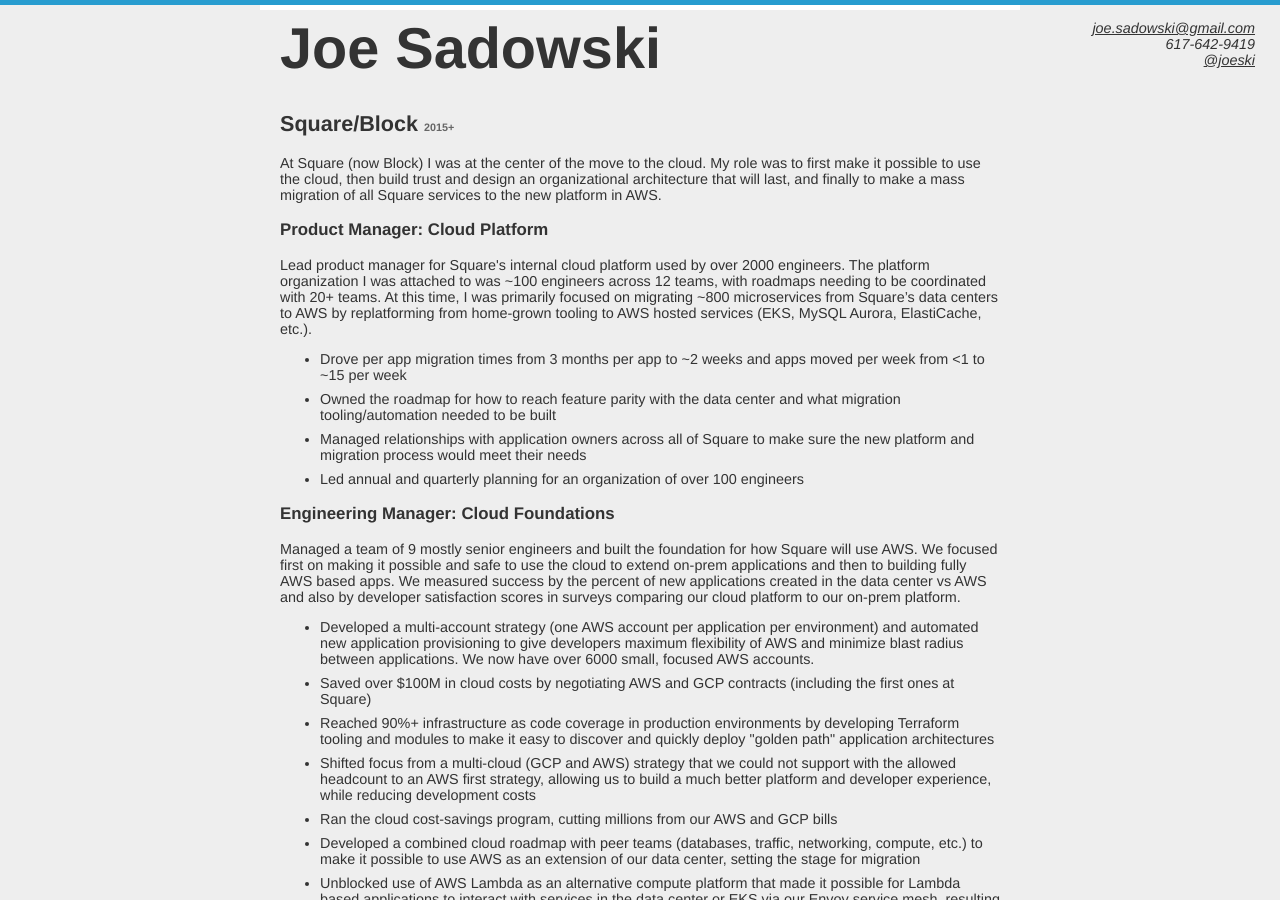
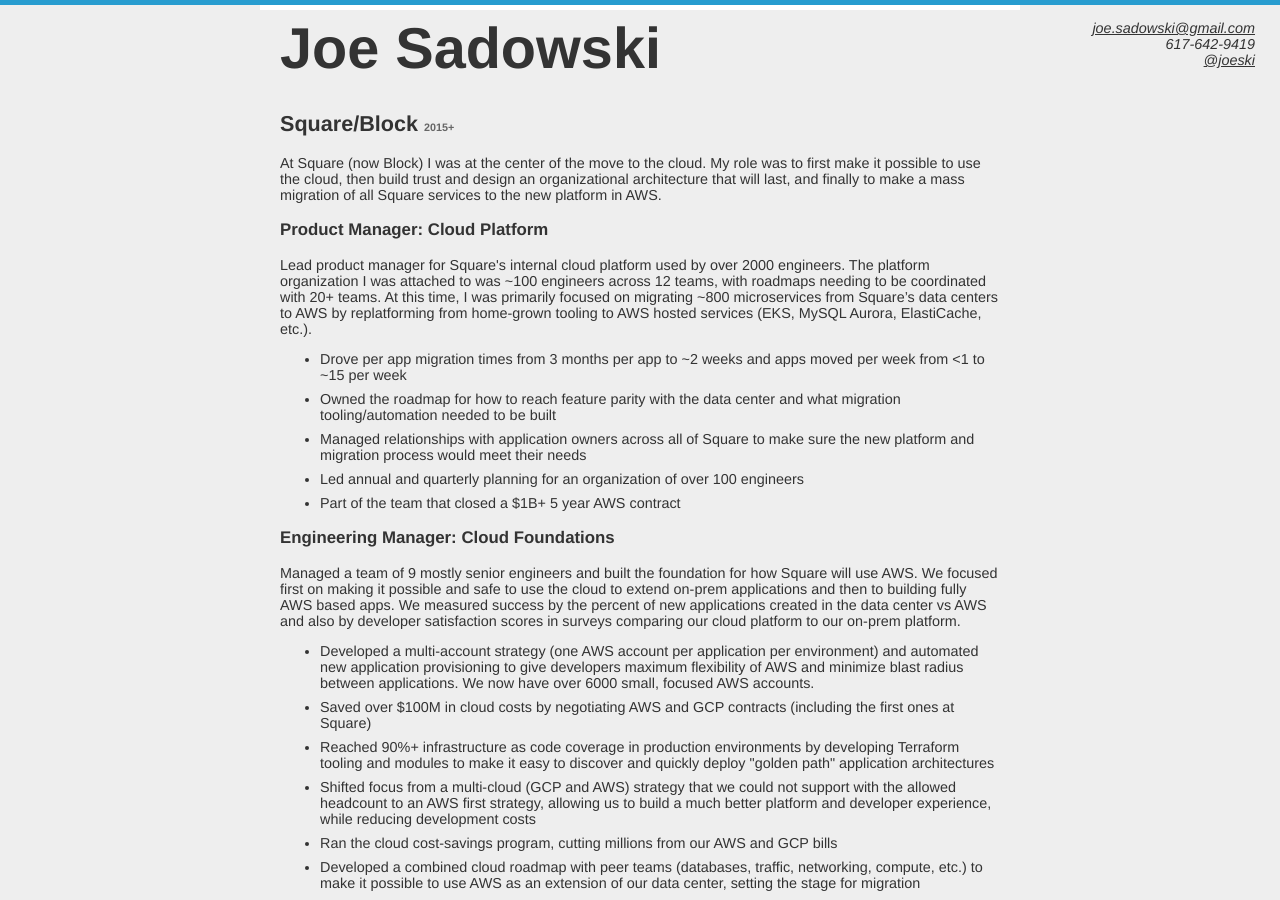
Before and after one commit to TheBigSadowski/thebigsadowski.github.com, a Jekyll site: the page resume/index.html, which Jekyll copies as it is, in a window 1280 px wide and 900 px high. Built offline with Jekyll 4.4.1, drawn with Linux system fonts in a browser that asks for light colours.

Commit message:
add aws contract

```diff
--- a/resume/index.html
+++ b/resume/index.html
@@ -41,6 +41,8 @@
 <li>Managed relationships with application owners across all of Square to make sure the new platform and migration process would meet their needs</li>
 
 <li>Led annual and quarterly planning for an organization of over 100 engineers</li>
+
+<li>Part of the team that closed a $1B+ 5 year AWS contract</li>
 
 </ul>
 
```
